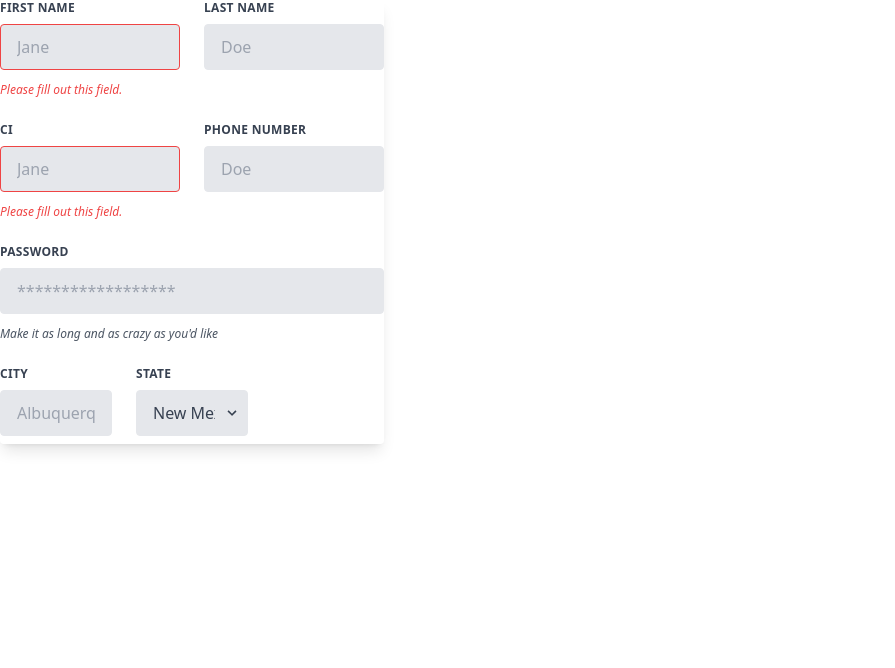
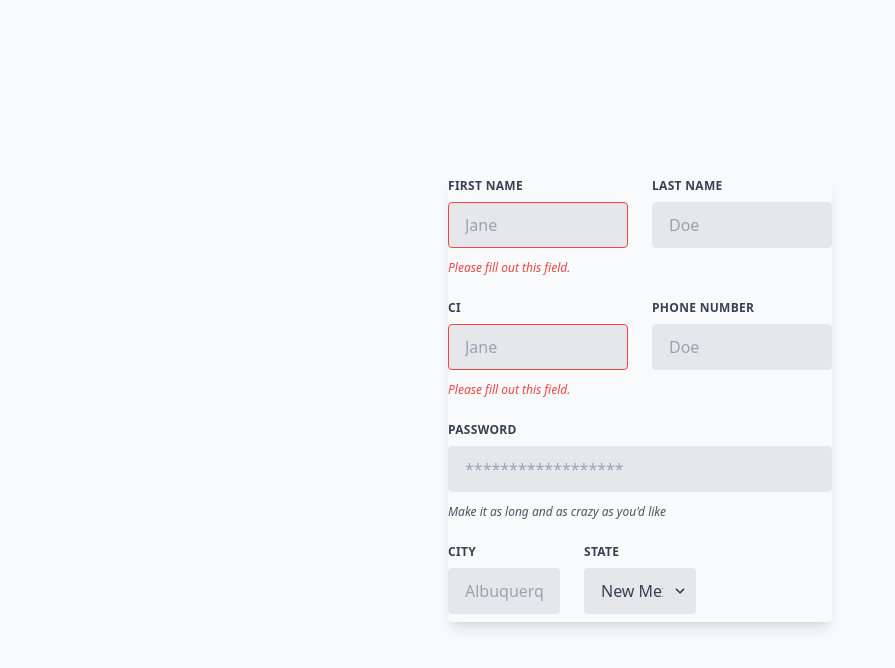
Before and after one commit to Kurmi-org/Kurmi-app, a Next.js app: page /productor_sign in a window 1280 px wide. Shown: the top 668 px of the page, without its empty margins (0-895 px from the left). Built offline with nearby package versions, Linux system fonts and the light colour scheme.

Commit message:
sectiosn mejores

```diff
--- a/src/app/productor_sign/page.js
+++ b/src/app/productor_sign/page.js
@@ -2,6 +2,8 @@
 
 export default function productor_sign(params) {
    return(
+    <section class="bg-gray-50  dark:bg-green-400">
+    <div class="flex flex-col items-center justify-center px-6 py-8 mx-auto md:h-screen lg:py-0">
     <div class="max-w-sm rounded overflow-hidden shadow-lg">
     <form class="w-full max-w-lg">
     <div class="flex flex-wrap -mx-3 mb-6">
@@ -70,5 +72,7 @@
     </div>
   </form>
   </div>
+  </div>
+  </section>
     )
 };
--- a/src/app/user_sign/page.js
+++ b/src/app/user_sign/page.js
@@ -2,6 +2,8 @@
 
 export default function user_sign(params) {
    return(
+    <section class="bg-gray-50  dark:bg-green-400">
+    <div class="flex flex-col items-center justify-center px-6 py-8 mx-auto md:h-screen lg:py-0">
     <form class="w-full max-w-lg">
     <div class="flex flex-wrap -mx-3 mb-6">
       <div class="w-full md:w-1/2 px-3 mb-6 md:mb-0">
@@ -53,5 +55,7 @@
  </div>
     </div>
   </form>
+  </div>
+  </section>
     )
 };
```
